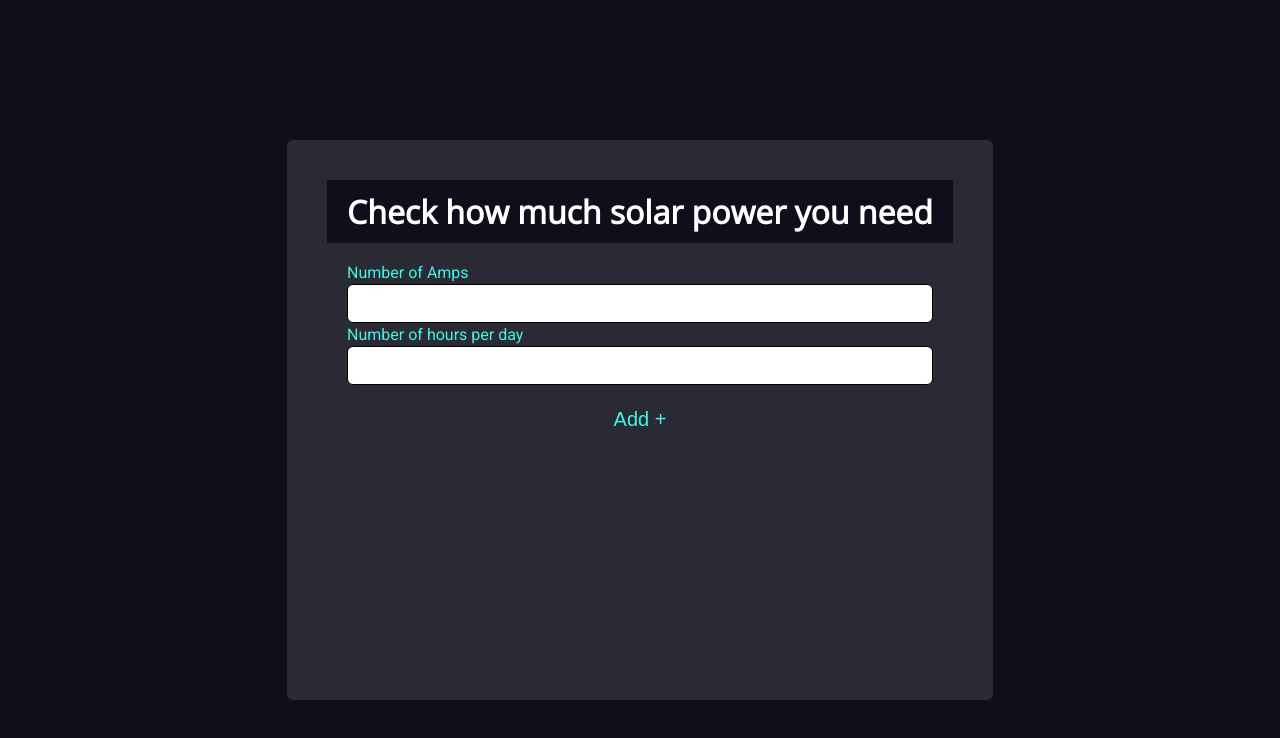
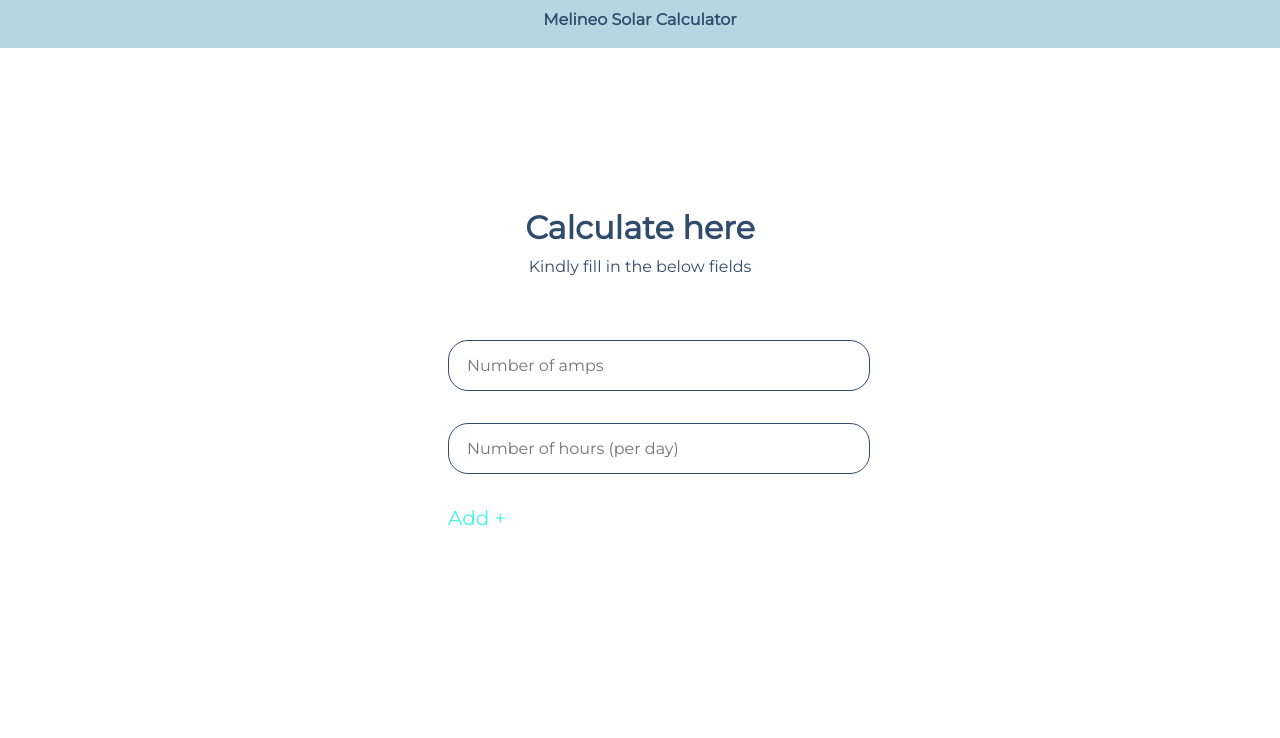
Before and after one commit to hngi/team_melinoe_solar_calculator, a React (Create React App) app: page / in a window 1280 px wide. Shown: the top 738 px of the page. Built offline with nearby package versions, Linux system fonts and the light colour scheme.

Commit message:
implemented new css design

```diff
--- a/src/App.js
+++ b/src/App.js
@@ -1,10 +1,12 @@
 import React from 'react';
-import Home from './components/home';
+import Home from './components/Home';
+import Calculator from './components/Calculator'
 
 function App() {
   return (
     <div className="App">
-      <Home></Home>
+			{/* <Home></Home> */}
+			<Calculator></Calculator>
     </div>
   );
 }
--- /dev/null
+++ b/src/components/Calculator.css
@@ -0,0 +1,79 @@
+@import url('https://fonts.googleapis.com/css?family=Montserrat&display=swap');
+
+ * {
+  margin: 0;
+  padding: 0;
+  font-family: "Montserrat", sans-serif;
+}
+.heading-primary {
+  color: #fff;
+  backface-visibility: hidden;
+  margin-bottom: 6rem;
+}
+.heading-primary--main {
+  display: block;
+  font-size: 16px;
+  font-style: bold;
+  text-align: center;
+  padding-top: 10px;
+  color: #304b6c;
+}
+
+.wrapper {
+  margin: 0 auto;
+  width: 30%;
+  margin-top: 10rem;
+}
+
+.amps,
+.hours {
+  display: block;
+  width: 100%;
+  margin-bottom: 2rem;
+  padding: 15px 18px 15px 18px;
+  border-radius: 20px;
+  border: 1px solid #304b6c;
+  color: #304b6c;
+  font-size: 16px;
+}
+
+.forms_heading {
+  text-align: center;
+  margin-bottom: 1rem;
+}
+
+.forms_heading--primary,
+.forms_heading--secondary {
+  color: #304b6c;
+  margin-bottom: 10px;
+}
+
+.forms_heading--primary {
+  font-size: 32px;
+  font-weight: 700;
+}
+
+.forms_heading--secondary {
+  font-size: 16px;
+  margin-bottom: 4rem;
+}
+
+.header {
+  height: 6vh;
+  background-color: #b5d7e1;
+  background-size: cover;
+  background-position: top;
+  position: relative;
+}
+
+ button{
+	 background: transparent;
+	 border:none;
+	 color:#42f4e1;
+	 font-size:20px;
+	 outline:none;
+ }
+ p{
+	font-size:20px;
+	color:#ffffff;
+ }
--- /dev/null
+++ b/src/components/Calculator.js
@@ -0,0 +1,90 @@
+import React, { Component } from "react";
+import "./Calculator.css";
+
+class Home extends Component {
+	state = {
+		values: [{ amps: "", hours: "" }],
+		solarPanels: ""
+	};
+	addNew = () => {
+		this.setState(prevState => ({
+			values: [...prevState.values, { amps: "", hours: "" }]
+		}));
+	};
+	handleSubmit = e => {
+		e.preventDefault();
+	};
+	handleChange = e => {
+		if (["amps", "hours"].includes(e.target.className)) {
+			var values = [...this.state.values];
+			values[e.target.dataset.id][e.target.className] = e.target.value;
+			this.setState({ values }, () => {
+				let ampHr = this.state.values.reduce(
+					(total, current) => total + current.amps * current.hours,
+					0
+				);
+				let Wh = ampHr * 12;
+				let watts = (Wh / 6) * 0.2;
+				let solarPanels = watts * 6;
+				this.setState({ solarPanels });
+			});
+			// this.setState({values}, () =>console.log(this.state.values))
+		}
+	};
+	render() {
+		return (
+			<div className="">
+				<header class="header">
+					<div class="header__text-box">
+						<h1 class="heading-primary">
+							<span class="heading-primary--main">Melineo Solar Calculator</span>
+						</h1>
+					</div>
+				</header>
+				<div class="wrapper">
+					<div class="forms">
+						<div class="forms_heading">
+							<h1 class="forms_heading--primary">Calculate here</h1>
+							<p class="forms_heading--secondary">Kindly fill in the below fields</p>
+						</div>
+						{this.state.values.map((val, index) => {
+							let ampsID = `amps-${index}`,
+								hoursID = `hours-${index}`;
+							return (
+								<form
+									onSubmit={this.handleSubmit}
+									onChange={this.handleChange}
+									key={index}
+								>
+									<input
+										type="number"
+										placeholder="Number of amps"
+										name={ampsID}
+										id={ampsID}
+										className="amps"
+										data-id={index}
+									/>
+									<input
+										type="number"
+										placeholder="Number of hours (per day)"
+										name={hoursID}
+										id={hoursID}
+										className="hours"
+										data-id={index}
+									/>
+								</form>
+							);
+						})}
+						<button onClick={this.addNew}>Add +</button>
+						<p>
+							{this.state.solarPanels
+								? `Number of solar power needed is = ${this.state.solarPanels}`
+								: ""}
+						</p>
+					</div>
+				</div>
+			</div>
+		);
+	}
+}
+export default Home;
--- a/src/components/home.css
+++ b/src/components/home.css
@@ -1,56 +1,51 @@
-@import url('https://fonts.googleapis.com/css?family=Open+Sans|Roboto&display=swap');
-.Home{
-	background-color: #0e0f1a;
-	padding: 20px;
-	display: flex;
-	flex-direction: column;
-	justify-content: center;
-	align-items: center;
-	min-height: 100vh;
-	font-family: 'Roboto', sans-serif;
-
+.Home {
+  margin: 0;
+  padding: 0;
+  box-sizing: border-box;
+  font-family: -apple-system, BlinkMacSystemFont, "Segoe UI", Roboto, Oxygen,
+    Ubuntu, Cantarell, "Open Sans", "Helvetica Neue", sans-serif;
+  display: flex;
+  align-items: center;
+  justify-content: center;
+  min-height: 100vh;
+  background-image: url('../assets/solar.png');
 }
-.Home div{
-	background-color: #292a34;
-	padding:40px;
-	min-height: 60vh;
-	border-radius: 6px;
-	display: flex;
-	flex-direction: column;
+.main-wrap {
+  display: flex;
+  flex-flow: column;
+  justify-content: center;
+  align-items: center;
+  max-width: 460px;
+  text-align: center;
+  margin: auto;
 }
-h1{
-	margin:0;
-	color:#ffffff;
-	background-color: #0e0f1a;
-	padding:10px 20px;
-	font-family: 'Open Sans', sans-serif;
+.main-wrap h1 {
+  font-size: 54px;
+  color: #304b6c;
+  margin: 0px;
 }
- form{
-	 display: flex;
-	 flex-direction: column;
-	 /* background-color:white; */
-	 padding:20px;
- }
- label{
-	color:#42f4e1;
- }
-
- input{
-	 margin:2px 0;
-	 padding:10px;
-	 border-radius: 6px;
-	 border:1px solid #000000;
-	 font-family: 'Open Sans', sans-serif;
-	 font-size:12px;
- }
- button{
-	 background: transparent;
-	 border:none;
-	 color:#42f4e1;
-	 font-size:20px;
-	 outline:none;
- }
- p{
-	font-size:20px;
-	color:#ffffff;
- }
+.calc-text {
+  font-size: 16px;
+  color: #304b6c;
+  margin: 10px 0px;
+  font-weight: 400;
+}
+.get-started {
+  text-decoration: none;
+  padding: 10px 18px;
+  background: #36932e;
+  color: white;
+  border-radius: 20px;
+  transition: all 0.4s;
+  border: 1px solid #36932e;
+  margin: 60px 0px;
+  font-size: 12px;
+  font-weight: bold;
+  box-shadow: 0px 6px 20px rgba(43, 111, 37, 0.1);
+}
+.get-started:hover {
+  text-decoration: none;
+  background: white;
+  color: #36932e;
+  border: 1px solid #36932e;
+}
--- a/src/components/home.js
+++ b/src/components/home.js
@@ -1,56 +1,25 @@
-import React, { Component } from "react";
-import './home.css'
+import React from "react";
+import './Home.css'
 
-
-class Home extends Component {
-	state = {
-		values: [{ amps: "", hours: "" }],
-		solarPanels:""
-	};
-	addNew = () => {
-		this.setState(prevState => ({
-			values: [...prevState.values, { amps: "", hours: "" }]
-		}));
-	};
-	handleSubmit = e =>{
-		e.preventDefault()
-	}
-	handleChange = e => {
-		if(["amps" , "hours"].includes(e.target.className)){
-			var values = [...this.state.values]
-			values[e.target.dataset.id][e.target.className] = e.target.value;
-			this.setState({values}, () =>{ let ampHr = this.state.values.reduce((total, current)=>total + (current.amps * current.hours), 0)
-				let Wh = ampHr * 12;
-				let watts = (Wh/6) * 0.2;
-				let solarPanels = watts * 6;
-				this.setState({solarPanels})
-			})
-			// this.setState({values}, () =>console.log(this.state.values))
-
-		}
-
-	};
+class Home extends React.Component {
 	render() {
 		return (
 			<div className="Home">
-				<div>
-				<h1>Check how much solar power you need</h1>
-				{this.state.values.map((val, index) => {
-					let ampsID = `amps-${index}` , hoursID = `hours-${index}`
-					return (
-						<form onSubmit={this.handleSubmit} onChange={this.handleChange} key={index}>
-							<label htmlFor={ampsID}>Number of Amps</label>
-							<input type="number" name={ampsID} id={ampsID} className="amps" data-id={index}/>
-							<label htmlFor={hoursID}>Number of hours per day</label>
-							<input type="number" name={hoursID} id={hoursID}className="hours" data-id={index} />
-						</form>
-					);
-				})}
-				<button onClick={this.addNew}>Add +</button>
-				<p>{this.state.solarPanels ? `Number of solar power needed is = ${this.state.solarPanels}` : ""}</p>
+				<div class="main-wrap">
+					<h1>Melineo Solar Calculator</h1>
+
+					<h4 class="calc-text">
+						Calculate how much solar power your home requires by just providing the amps
+						and hours per day for each appliances
+					</h4>
+
+					<a href="./Calculator.js" class="get-started">
+						Get Started
+					</a>
 				</div>
 			</div>
 		);
 	}
 }
+
 export default Home;
```
Also changed, not shown: src/assets/solar.png (added).
